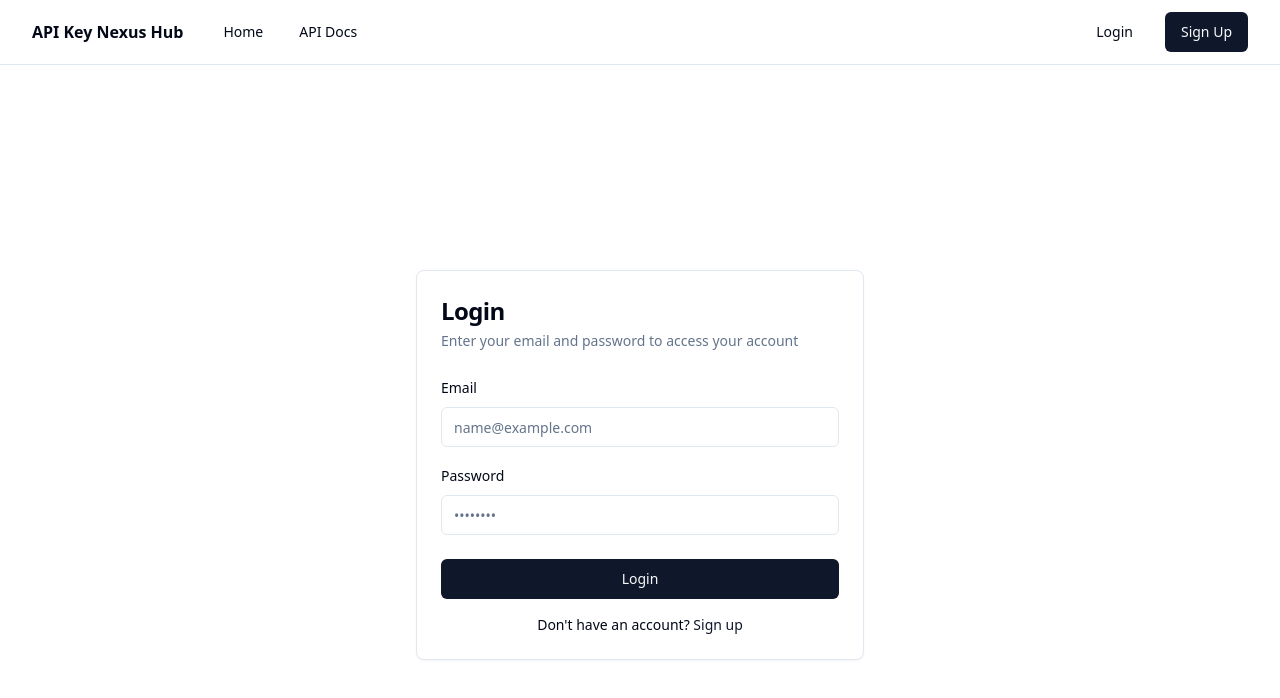
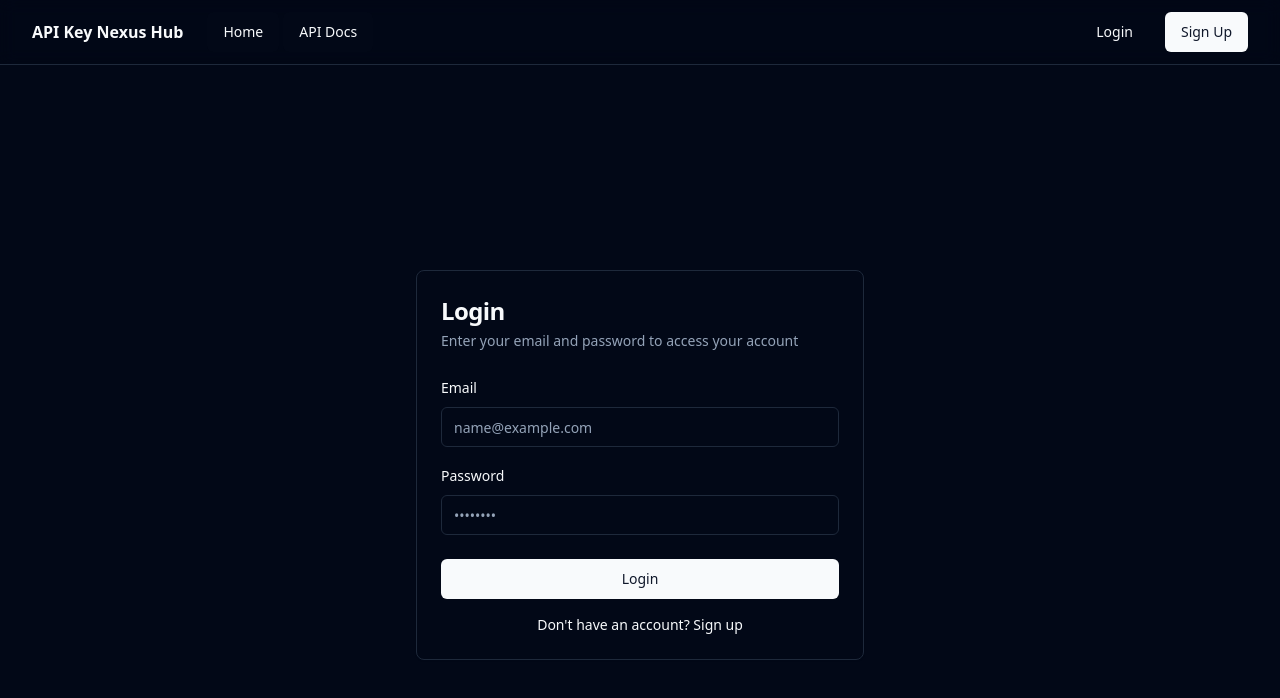
Before and after one commit to lakkawardhananjay/api-key-nexus-hub, a React (Vite) app: page /login in a window 1280 px wide. Shown: the top 698 px of the page. Built offline with nearby package versions, Linux system fonts and the light colour scheme.

Commit message:
Refactor: Implement dark theme
This commit updates the application to support a dark color theme.

```diff
--- a/src/index.css
+++ b/src/index.css
@@ -1,92 +1,30 @@
+
 @tailwind base;
 @tailwind components;
 @tailwind utilities;
 
 @layer base {
   :root {
-    --background: 0 0% 100%;
-    --foreground: 222.2 84% 4.9%;
-
-    --card: 0 0% 100%;
-    --card-foreground: 222.2 84% 4.9%;
-
-    --popover: 0 0% 100%;
-    --popover-foreground: 222.2 84% 4.9%;
-
-    --primary: 222.2 47.4% 11.2%;
-    --primary-foreground: 210 40% 98%;
-
-    --secondary: 210 40% 96.1%;
-    --secondary-foreground: 222.2 47.4% 11.2%;
-
-    --muted: 210 40% 96.1%;
-    --muted-foreground: 215.4 16.3% 46.9%;
-
-    --accent: 210 40% 96.1%;
-    --accent-foreground: 222.2 47.4% 11.2%;
-
-    --destructive: 0 84.2% 60.2%;
-    --destructive-foreground: 210 40% 98%;
-
-    --border: 214.3 31.8% 91.4%;
-    --input: 214.3 31.8% 91.4%;
-    --ring: 222.2 84% 4.9%;
-
-    --radius: 0.5rem;
-
-    --sidebar-background: 0 0% 98%;
-
-    --sidebar-foreground: 240 5.3% 26.1%;
-
-    --sidebar-primary: 240 5.9% 10%;
-
-    --sidebar-primary-foreground: 0 0% 98%;
-
-    --sidebar-accent: 240 4.8% 95.9%;
-
-    --sidebar-accent-foreground: 240 5.9% 10%;
-
-    --sidebar-border: 220 13% 91%;
-
-    --sidebar-ring: 217.2 91.2% 59.8%;
-  }
-
-  .dark {
     --background: 222.2 84% 4.9%;
     --foreground: 210 40% 98%;
-
     --card: 222.2 84% 4.9%;
     --card-foreground: 210 40% 98%;
-
     --popover: 222.2 84% 4.9%;
     --popover-foreground: 210 40% 98%;
-
     --primary: 210 40% 98%;
     --primary-foreground: 222.2 47.4% 11.2%;
-
     --secondary: 217.2 32.6% 17.5%;
     --secondary-foreground: 210 40% 98%;
-
     --muted: 217.2 32.6% 17.5%;
     --muted-foreground: 215 20.2% 65.1%;
-
     --accent: 217.2 32.6% 17.5%;
     --accent-foreground: 210 40% 98%;
-
     --destructive: 0 62.8% 30.6%;
     --destructive-foreground: 210 40% 98%;
-
     --border: 217.2 32.6% 17.5%;
     --input: 217.2 32.6% 17.5%;
     --ring: 212.7 26.8% 83.9%;
-    --sidebar-background: 240 5.9% 10%;
-    --sidebar-foreground: 240 4.8% 95.9%;
-    --sidebar-primary: 224.3 76.3% 48%;
-    --sidebar-primary-foreground: 0 0% 100%;
-    --sidebar-accent: 240 3.7% 15.9%;
-    --sidebar-accent-foreground: 240 4.8% 95.9%;
-    --sidebar-border: 240 3.7% 15.9%;
-    --sidebar-ring: 217.2 91.2% 59.8%;
+    --radius: 0.5rem;
   }
 }
 
@@ -94,38 +32,7 @@
   * {
     @apply border-border;
   }
-
   body {
     @apply bg-background text-foreground;
   }
 }
-
-@keyframes slide-in-right {
-  from {
-    transform: translateX(100px);
-    opacity: 0;
-  }
-  to {
-    transform: translateX(0);
-    opacity: 1;
-  }
-}
-
-@keyframes fade-in {
-  from {
-    opacity: 0;
-    transform: translateY(20px);
-  }
-  to {
-    opacity: 1;
-    transform: translateY(0);
-  }
-}
-
-.animate-slide-in-right {
-  animation: slide-in-right 0.6s ease-out;
-}
-
-.animate-fade-in {
-  animation: fade-in 0.6s ease-out;
-}
--- a/tailwind.config.ts
+++ b/tailwind.config.ts
@@ -1,3 +1,4 @@
+
 import type { Config } from "tailwindcss";
 
 export default {
@@ -51,16 +52,6 @@ export default {
 				card: {
 					DEFAULT: 'hsl(var(--card))',
 					foreground: 'hsl(var(--card-foreground))'
-				},
-				sidebar: {
-					DEFAULT: 'hsl(var(--sidebar-background))',
-					foreground: 'hsl(var(--sidebar-foreground))',
-					primary: 'hsl(var(--sidebar-primary))',
-					'primary-foreground': 'hsl(var(--sidebar-primary-foreground))',
-					accent: 'hsl(var(--sidebar-accent))',
-					'accent-foreground': 'hsl(var(--sidebar-accent-foreground))',
-					border: 'hsl(var(--sidebar-border))',
-					ring: 'hsl(var(--sidebar-ring))'
 				}
 			},
 			borderRadius: {
@@ -70,20 +61,12 @@ export default {
 			},
 			keyframes: {
 				'accordion-down': {
-					from: {
-						height: '0'
-					},
-					to: {
-						height: 'var(--radix-accordion-content-height)'
-					}
+					from: { height: '0' },
+					to: { height: 'var(--radix-accordion-content-height)' }
 				},
 				'accordion-up': {
-					from: {
-						height: 'var(--radix-accordion-content-height)'
-					},
-					to: {
-						height: '0'
-					}
+					from: { height: 'var(--radix-accordion-content-height)' },
+					to: { height: '0' }
 				}
 			},
 			animation: {
```
